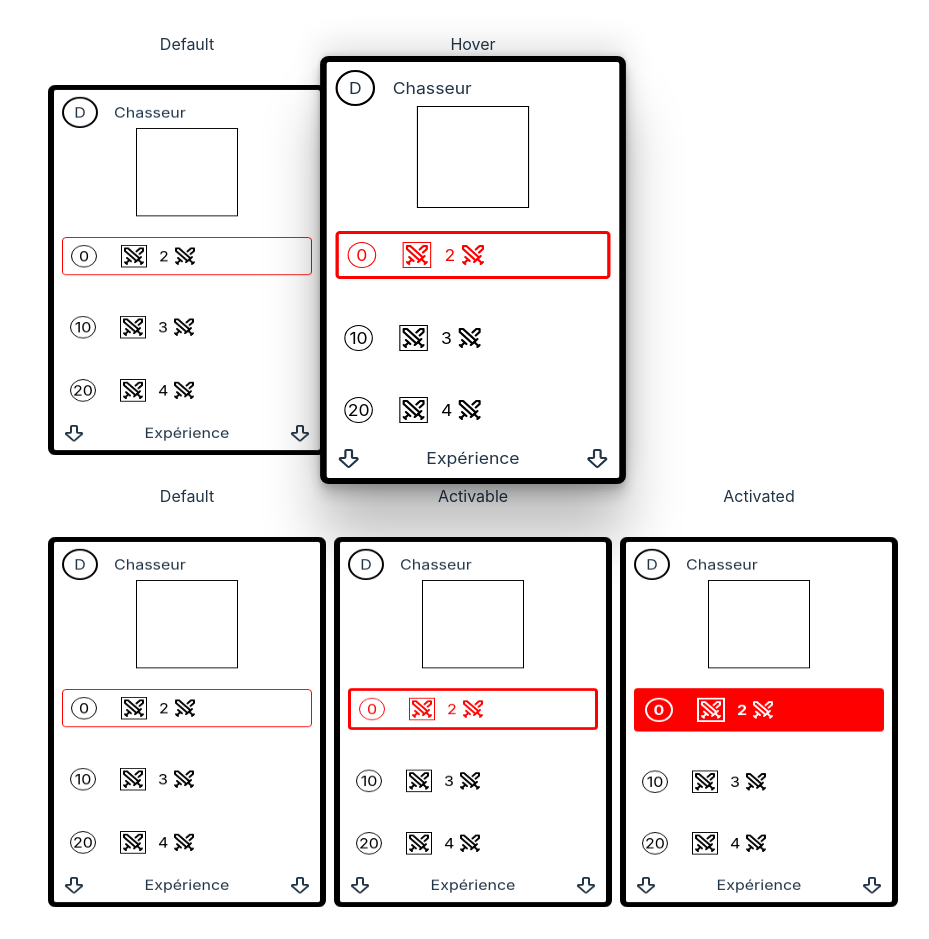
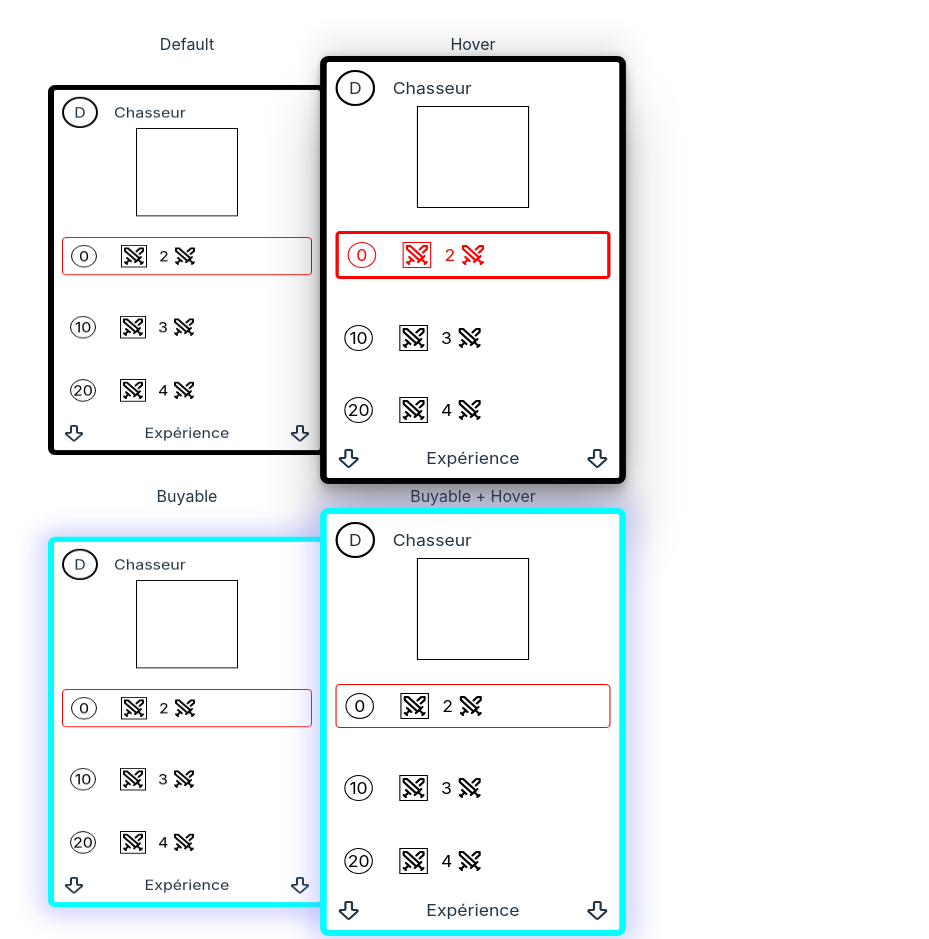
Before and after one commit to gqueste/dice-game, a Vue app: page /sandbox in a window 1280 px wide. Shown: the top 939 px of the page, without its empty margins (167-1096 px from the left). Built offline with nearby package versions, Linux system fonts and the light colour scheme.

Commit message:
feat(card): add playable state
improve hover effect

```diff
--- a/src/pages/SandboxView.vue
+++ b/src/pages/SandboxView.vue
@@ -12,7 +12,17 @@ import { defaultAttackCharacter } from '@/game/card/character/catalog/default/ch
       </div>
       <div>
         <div>Hover</div>
-        <CharacterCard :character="defaultAttackCharacter" :activable="true" :hovered="true" />
+        <CharacterCard :character="defaultAttackCharacter" activable hovered />
+      </div>
+    </div>
+    <div class="cards">
+      <div>
+        <div>Buyable</div>
+        <CharacterCard :character="defaultAttackCharacter" buyable />
+      </div>
+      <div>
+        <div>Buyable + Hover</div>
+        <CharacterCard :character="defaultAttackCharacter" buyable hovered />
       </div>
     </div>
     <div class="cards">
@@ -22,11 +32,11 @@ import { defaultAttackCharacter } from '@/game/card/character/catalog/default/ch
       </div>
       <div>
         <div>Activable</div>
-        <CharacterCard :character="defaultAttackCharacter" :activable="true" />
+        <CharacterCard :character="defaultAttackCharacter" activable />
       </div>
       <div>
         <div>Activated</div>
-        <CharacterCard :character="defaultAttackCharacter" :activated="true" />
+        <CharacterCard :character="defaultAttackCharacter" activated />
       </div>
     </div>
   </main>
--- a/src/ui/CharacterCard.vue
+++ b/src/ui/CharacterCard.vue
@@ -3,7 +3,8 @@
     :age="character.age"
     :name="character.name"
     :cost="character.cost"
-    :hovered="hovered"
+    :hovered
+    :buyable
   >
     <template v-slot:body>
       <div
@@ -38,7 +39,13 @@ import { diceSymbolToComponent, effectTypeToComponent } from './utils'
 import { ArrowBigDown } from 'lucide-vue-next'
 import PlayableCard from './PlayableCard.vue'
 
-defineProps<{ character: Character; activable?: boolean; activated?: boolean; hovered?: boolean }>()
+defineProps<{
+  character: Character
+  activable?: boolean
+  activated?: boolean
+  hovered?: boolean
+  buyable?: boolean
+}>()
 </script>
 
 <style lang="scss" scoped>
--- a/src/ui/PlayableCard.vue
+++ b/src/ui/PlayableCard.vue
@@ -1,5 +1,5 @@
 <template>
-  <div class="card" :class="{ hovered }">
+  <div class="card" :class="{ hovered, buyable }">
     <div class="header">
       <div class="age-badge" :style="ageStyle">
         {{ ageToLabel(age) }}
@@ -26,7 +26,13 @@ import { ageToLabel, diceSymbolToComponent } from './utils'
 import type { DiceSymbol } from '@/game/dice/dice.'
 import { computed } from 'vue'
 
-const props = defineProps<{ age: Age; name: string; cost: DiceSymbol[]; hovered?: boolean }>()
+const props = defineProps<{
+  age: Age
+  name: string
+  cost: DiceSymbol[]
+  hovered?: boolean
+  buyable?: boolean
+}>()
 
 const ageStyle = computed<string>(() => {
   switch (props.age) {
@@ -73,18 +79,43 @@ const formattedCost = computed<{ [key: string]: DiceSymbol[] }>(() => {
     box-shadow 0.3s,
     z-index 0.3s;
   background-color: white;
+  overflow: hidden;
+
+  &.buyable {
+    border-color: aqua;
+    box-shadow: 1px 1px 25px 10px rgba(146, 148, 248, 0.4);
+  }
 
   &:hover,
   &.hovered {
     z-index: 10;
     transform: scale(1.1, 1);
     cursor: pointer;
+  }
+
+  &:hover:not(.buyable),
+  &.hovered:not(.buyable) {
     box-shadow:
       rgba(0, 0, 0, 0.25) 0px 54px 55px,
       rgba(0, 0, 0, 0.12) 0px -12px 30px,
       rgba(0, 0, 0, 0.12) 0px 4px 6px,
       rgba(0, 0, 0, 0.17) 0px 12px 13px,
       rgba(0, 0, 0, 0.09) 0px -3px 5px;
+  }
+
+  &:before {
+    content: '';
+    position: absolute;
+    top: 0;
+    left: -100%;
+    width: 100%;
+    height: 100%;
+    background: linear-gradient(120deg, transparent, rgba(167, 167, 167, 0.1), transparent);
+    transition: all 400ms;
+  }
+
+  &:hover:before {
+    left: 100%;
   }
 
   .header {
```
